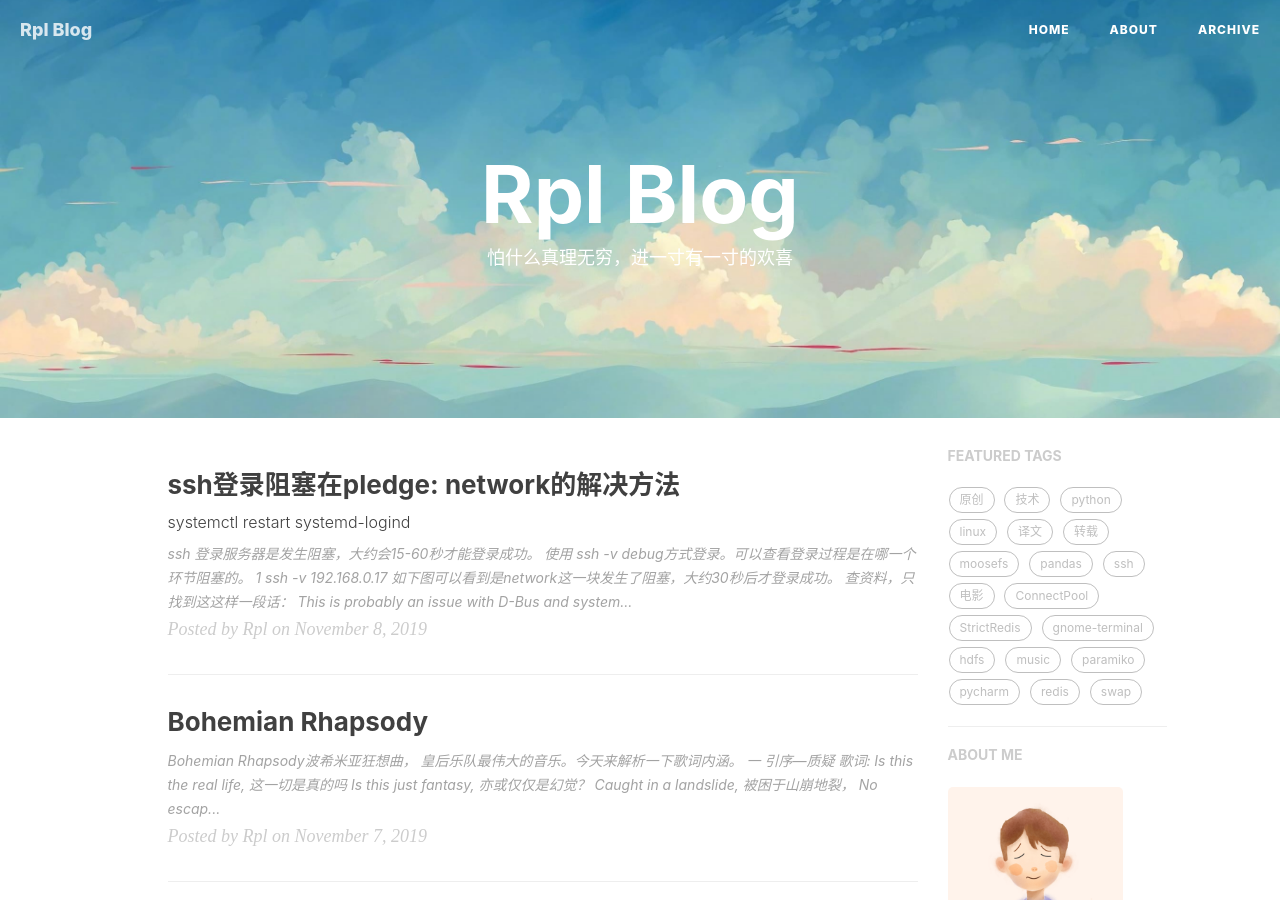
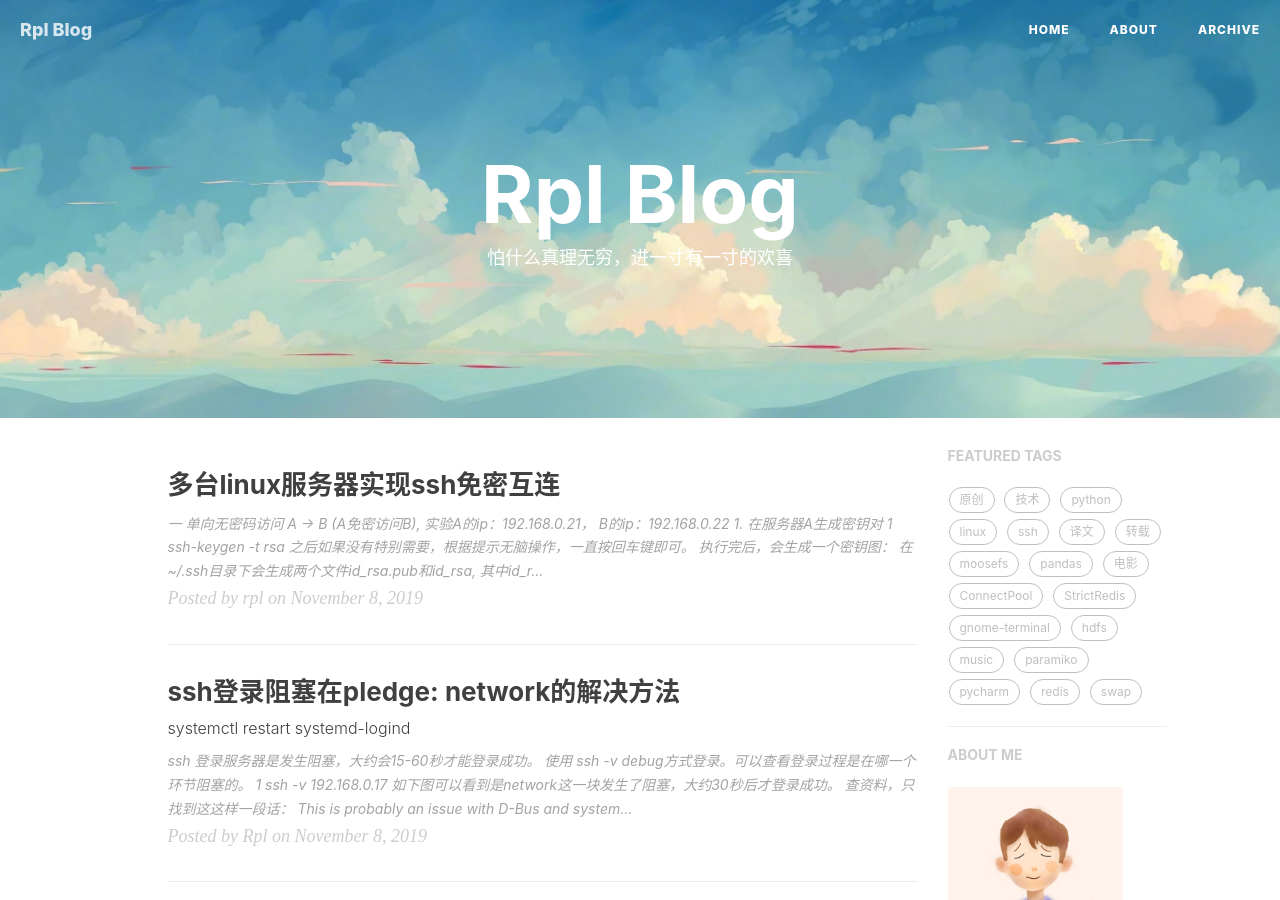
Before and after one commit to littleRpl/littleRpl.github.io, a Jekyll site: the page built from index.html, in a window 1280 px wide and 900 px high. Built offline with Jekyll 4.4.1, drawn with Linux system fonts in a browser that asks for light colours; nearby versions of some CDN libraries; the list of posts is cut into pages by our own code; comment, search, counter and statistics services are not loaded; some of the changed lines change nothing that is shown; some of the changed text lies outside the part shown.

Commit message:
add ssh-interconnection

````diff
--- /dev/null
+++ b/_posts/2019-11-08-ssh-interconnection.md
@@ -0,0 +1,191 @@
+---
+layout: post
+title: "多台linux服务器实现ssh免密互连"
+date: 2019-11-08 18:00:00
+author: "rpl"
+header-img: 'img/post-bg-infinity.jpg'
+header-mask:  0.4
+catalog:      true
+tags:
+      - 原创
+      - 技术
+      - ssh
+      - python
+
+---
+
+
+### 一 单向无密码访问
+
+A -> B (A免密访问B),  实验A的ip：192.168.0.21， B的ip：192.168.0.22
+
+#### 1. 在服务器A生成密钥对
+```shell
+ssh-keygen -t rsa
+```
+之后如果没有特别需要，根据提示无脑操作，一直按回车键即可。
+执行完后，会生成一个密钥图：
+![3](/img/ssh/3.jpg)
+
+在\~/.ssh目录下会生成两个文件**id_rsa.pub**和**id_rsa**,  其中id_rsa是私钥，id_rsa.pub是公钥。
+
+```shell
+cat ~/.ssh/id_rsa.pub
+```
+
+查看到的公钥，如下图所示
+![3](/img/ssh/4.png)
+
+#### 2. 上传公钥到B服务器
+
+如果B还没有生成过ssh密钥的话，按上述1，将B服务器也生成自己的密钥
+然后，将A的公钥上传的B的~/.ssh下，并改名为**authorized_keys**
+```shell
+scp ~/.ssh/id_rsa.pub roo@192.168.0.22:~/.ssh/authorized_keys
+```
+服务器B ~/.ssh/authorized_keys 文件夹内有 A的公钥，那么A就可以免密访问B了。
+
+
+***
+### 二 多台服务器互相免密登录
+
+多台服务器相互无密码访问，与两台服务器单向无密码访问的原理是一样的，只不过由于是多台服务器之间相互无密码访问，不能象两台服务器无密码登录那样直接上传。
+
+#### 1. 所有服务器生成ssh密钥
+如上述步骤将每台服务器都执行 **ssh-keygen -t rsa** 生成密钥对
+
+#### 2. 执行ssh-copy-id命令
+如 A:192.168.0.21,  B:192.168.0.22,  C:192.168.0.23,
+
+在服务器A上执行：
+```shell
+ssh-copy-id ~/.ssh/id_rsa.pub roo@192.168.0.21
+ssh-copy-id ~/.ssh/id_rsa.pub roo@192.168.0.22
+ssh-copy-id ~/.ssh/id_rsa.pub roo@192.168.0.23
+```
+以上可以将A的公钥自动添加到 A, B, C两台服务器的authorized_keys文件内，这样A就可以免密登录A,B,C了（没错，服务器 **A** ssh登录 **A** 也要这样才能实现免密登录）
+
+同理，在服务器B， C分别上执行：
+```shell
+ssh-copy-id ~/.ssh/id_rsa.pub roo@192.168.0.21
+ssh-copy-id ~/.ssh/id_rsa.pub roo@192.168.0.22
+ssh-copy-id ~/.ssh/id_rsa.pub roo@192.168.0.23
+```
+
+这样A, B, C 三台机器就可以免密互连了。
+
+
+查看 A,  B，C 任意一台机器内的authorized_keys文件，
+```shell
+cat ~/.ssh/authorized_keys
+```
+
+里面保存的是A, B， C的公钥串，因此**ssh无密码访问的原理是将本机的公钥串添加到远程服务器的authorized_keys文件内**。
+
+***
+### 三 实现超多服务器的免密互连
+
+以上3台服务器的免密互连，我们就已经操作起来很麻烦了，要重复执行很多命令。
+
+如果这是在加一台D服务器，要实现A, B, C, D之间的免密互连，那么就需要全部更新 A, B, C, D的authori_keys文件。
+
+如果是几十上百台服务器呢？为了一台新增的服务器能加入全部机器的互连，我们就要更新所有机器。单凭双手是不可能的，这时就需要脚本来批量更新了。
+
+我们已经知道ssh免密访问的原理是authoried_keys文件里的公钥。因此，我们只需要将所有机器的公钥都收集起来写入一份新的authoried_keys文件内，然后将这份最新的authoried_keys上传到所有机器即可实现免密互连了。
+
+以下脚本使用python实现，
+```python
+# coding=utf-8
+
+"""
+Author: rpl
+
+date: 18-10-30 下午2:19
+desc: multiple Linux servers realize SSH free and secure interconnection
+"""
+
+from SSH_API_Class import SSH
+import os
+import time
+
+import shutil
+
+SLAVE_USER = 'roo'
+SLAVE_PASSWORD = 'xxxx'
+SLAVE_PASSWORD2 = 'xxxx'
+
+
+# 需要互连的机器ip
+Host_list = [
+        '192.168.0.10', '192.168.0.11', '192.168.0.12',
+        '192.168.0.13', '192.168.0.14', '192.168.0.15',
+        '192.168.0.16', '192.168.0.17', '192.168.0.18',
+        '192.168.0.19', '192.168.0.20', '192.168.0.21',
+        '192.168.0.22', '192.168.0.23', '192.168.0.24',
+        '192.168.0.25', '192.168.0.26', '192.168.0.27',
+        '192.168.0.28', '192.168.0.33', '192.168.0.34',
+        '192.168.0.35', '192.168.0.36', '192.168.0.37',
+        '192.168.0.38', '192.168.0.39', '192.168.0.40',
+]
+
+
+# 实现所有主机ssh互相连通
+def ssh_interConnect():
+
+    file_dir = os.path.join(os.path.dirname(__file__), 'authorized_keys')
+    if os.path.exists(file_dir):
+        os.remove(file_dir)
+        time.sleep(0.01)
+
+    f = open(file_dir, 'a')
+
+    # 1. 循环获取每个主机的ssh公钥，添加到一个新的authorized_keys文件中
+    for ip in Host_list:
+        print(ip)
+        if ip in ['192.168.0.21', '192.168.0.20']:  # 如果不同机器的密码不同,需要单独给相应的密码
+            passwd = SLAVE_PASSWORD2
+        else:
+            passwd = SLAVE_PASSWORD
+
+        ssh = SSH(ip=ip, username=SLAVE_USER, password=passwd)
+        ssh.connect()
+
+        cat_cmd = 'cat /home/roo/.ssh/id_rsa.pub'
+        if cat_cmd != 'cat: /home/roo/.ssh/id_rsa.pub: 没有那个文件或目录':
+
+            res = ssh.execute_cmd(cat_cmd)
+            print(res)
+            f.write(res)
+            ssh.close()
+
+    f.close()
+
+    # 2.将新的authorized_keys文件替换掉旧的authorized文件
+    for ip in Host_list:
+        print(ip)
+        if ip in ['192.168.0.20', '192.168.0.21']:
+            password = SLAVE_PASSWORD2
+        else:
+            password = SLAVE_PASSWORD
+
+        ssh = SSH(ip=ip, username='roo', password=password)
+        ssh.connect()
+
+        del_cmd = 'rm -r /home/roo/.ssh/authorized_keys'
+        res = ssh.execute_cmd(del_cmd)
+        print(res)
+
+        ssh.sftp_put(file_dir, '/home/roo/.ssh/authorized_keys')
+        print('%s is ok\n' % ip)
+        ssh.close()
+
+
+if __name__ == '__main__':
+    ssh_interConnect()
+
+```
+
+需要注意的是脚本中导入的**SSH**类，是我封装实现ssh连接登录， 文件上传与下载， 以及文件夹的上传与下载等功能的一个类。使用SSH类的目的是**在无免密互连之前可以使用密码登录**，只有实现这个前提，才能批量访问服务器，获取公钥。[这篇文章是SSH类的实现，以及全部源码](https://littlerpl.me/2019/04/19/paramiko%E6%A8%A1%E5%9D%97/)。
+
+
+当然,这个脚本不一定完全适合你,你只要弄清楚实现原理,就可以定制自己的脚本了。
--- a/_posts/2019-11-08-ssh-shuck-network.md
+++ b/_posts/2019-11-08-ssh-shuck-network.md
@@ -5,7 +5,7 @@ subtitle:     'systemctl restart systemd-logind'
 date:         2019-11-08 11:30:00
 author:       "Rpl"
 header-img:   "img/fluc_code2.gif"
-header-mask:  0.4
+header-mask:  0.1
 catalog:      true
 
 tags:
````
Also changed, not shown: img/ssh/3.jpg (added), img/ssh/4.png (added).
